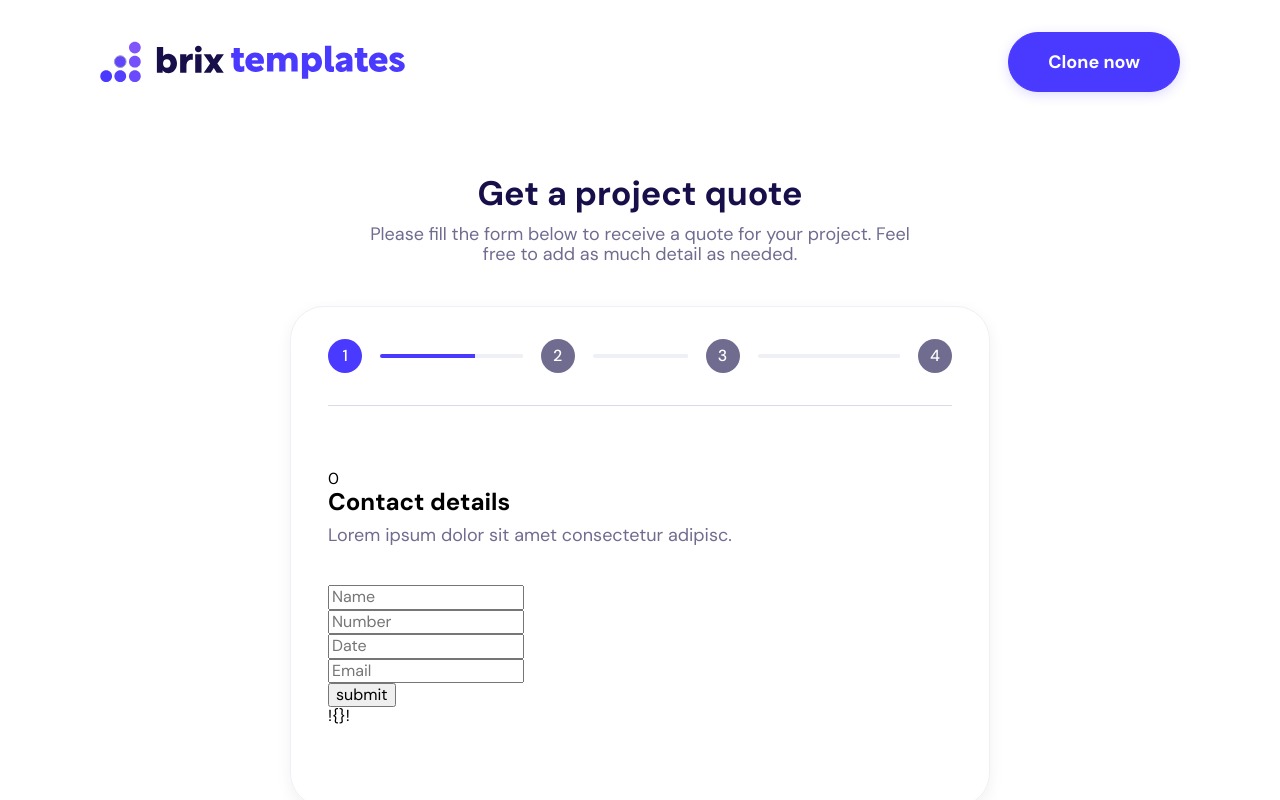
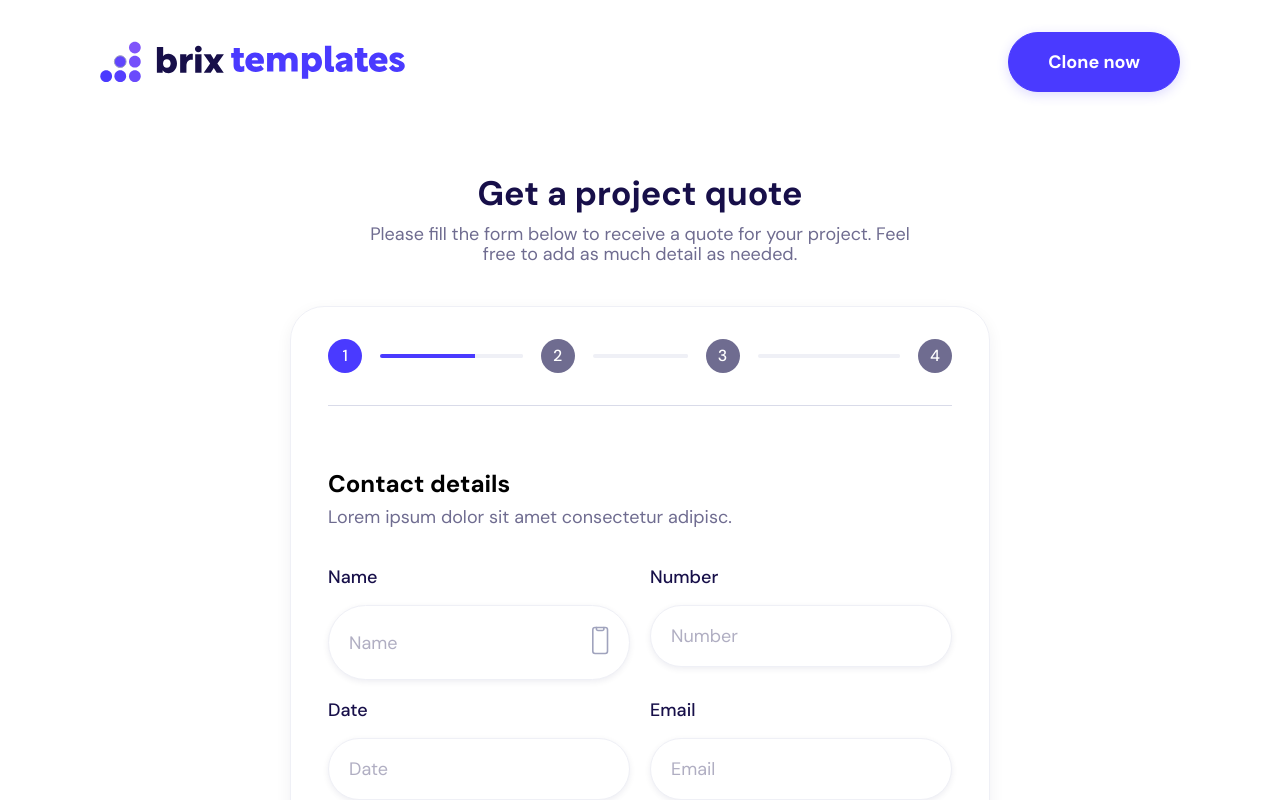
Before and after one commit to Vladislav-Chistyakov/Multi-step-Form, a Vue app: page / in a window 1280 px wide. Shown: the top 800 px of the page. Built offline with nearby package versions, Linux system fonts and the light colour scheme.

Commit message:
Стилизовал input

```diff
--- a/src/components/main/StepByStepForm/index.vue
+++ b/src/components/main/StepByStepForm/index.vue
@@ -67,9 +67,6 @@ export default {
             </div>
           </li>
         </ul>
-        <div>
-          {{ step }}
-        </div>
         <div class="steps-block__card-main">
           <h2 class="steps-block__card-main-title">
             <slot name="title"></slot>
--- a/src/components/main/Steps/StepInputs.vue
+++ b/src/components/main/Steps/StepInputs.vue
@@ -55,17 +55,28 @@ export default {
 </script>
 
 <template>
-<div>
-  <UIInput placeholder="Name" :disabled="false" v-model:value="form.inputName"/>
-  <UIInput placeholder="Number" :disabled="false" v-model:value="form.inputNumber"/>
-  <UIInput placeholder="Date" :disabled="false" v-model:value="form.inputDate"/>
-  <UIInput placeholder="Email" :disabled="false" v-model:value="form.inputEmail"/>
-  <button @click.prevent="myEvents">
-    submit
-  </button>
+<div class="list">
+  <UIInput :suffix="true" label="Name" placeholder="Name" :disabled="false" v-model:value="form.inputName">
+    <template #suffix>
+      <div>
+        <svg width="17" height="29" viewBox="0 0 17 29" fill="none" xmlns="http://www.w3.org/2000/svg">
+          <path d="M13.2434 1.51172H3.06946C1.82082 1.51172 0.808594 2.52394 0.808594 3.77259V25.2508C0.808594 26.4995 1.82082 27.5117 3.06946 27.5117H13.2434C14.492 27.5117 15.5042 26.4995 15.5042 25.2508V3.77259C15.5042 2.52394 14.492 1.51172 13.2434 1.51172Z" stroke="#A0A3BD" stroke-width="1.6" stroke-linecap="round" stroke-linejoin="round"/>
+          <path d="M11.8595 1.51172V2.99295C11.8595 3.38579 11.7035 3.76255 11.4257 4.04033C11.1479 4.31812 10.7711 4.47418 10.3783 4.47418H5.9346C5.54175 4.47418 5.165 4.31812 4.88721 4.04033C4.60943 3.76255 4.45337 3.38579 4.45337 2.99295V1.51172" stroke="#A0A3BD" stroke-width="1.6" stroke-linecap="round" stroke-linejoin="round"/>
+        </svg>
+      </div>
+    </template>
+  </UIInput>
+  <UIInput label="Number" placeholder="Number" :disabled="false" v-model:value="form.inputNumber"/>
+  <UIInput label="Date" placeholder="Date" :disabled="false" v-model:value="form.inputDate"/>
+  <UIInput label="Email" placeholder="Email" :disabled="false" v-model:value="form.inputEmail"/>
 </div>
 </template>
 
-<style scoped>
+<style>
+.list {
+  display: grid;
+  gap: 20px;
+  grid-template-columns: 1fr 1fr;
+}
 
 </style>
--- a/src/components/main/steps.js
+++ b/src/components/main/steps.js
@@ -12,13 +12,13 @@ export const steps = [
     },
     {
         component: stepCheckbox,
-        title: '',
-        description: ''
+        title: 'Our services',
+        description: 'Please select which service you are interested in.'
     },
     {
         component: stepRadio,
-        title: '',
-        description: ''
+        title: 'What’s your project budget?',
+        description: 'Please select the project budget range you have in mind.'
     },
     {
         component: stepSubmit,
--- a/src/components/ui/inputs/Input.vue
+++ b/src/components/ui/inputs/Input.vue
@@ -11,10 +11,6 @@ export default {
       type: [String, Number, Object],
       default: ''
     },
-    // value: {
-    //   type: [String, Number, Object],
-    //   default: ''
-    // },
     placeholder: {
       type: String,
       default: ''
@@ -23,26 +19,89 @@ export default {
       type: String,
       default: ''
     },
+    type: {
+      type: String,
+      default: ''
+    },
+    suffix: {
+      type: Boolean,
+      default: false
+    },
+    customClassBlockInput: {
+      type: String,
+      default: ''
+    }
   },
   data () {
     return {
-      // inputValue: this.value || ''
     }
   },
 }
 </script>
 
 <template>
-  <div>
-    <label></label>
-    <input :disabled="disabled"
-           :value="value"
-           :placeholder="placeholder"
-           @input.prevent="$emit('update:value', $event.target.value)"
-    />
+  <div class="ui-input">
+    <label class="ui-input__label">{{ label }}</label>
+    <div :class="[customClassBlockInput ? `ui-input__block ${customClassBlockInput}` : 'ui-input__block']">
+      <input :disabled="disabled"
+             :value="value"
+             :placeholder="placeholder"
+             @input.prevent="$emit('update:value', $event.target.value)"
+             class="ui-input__input"
+      />
+      <div v-if="suffix" class="ui-input__block-suffix">
+        <slot name="suffix">
+          *
+        </slot>
+      </div>
+    </div>
   </div>
 </template>
 
-<style scoped>
+<style>
+.ui-input {
+}
 
+.ui-input__label {
+  display: block;
+  color: #170F49;
+  font-size: 18px;
+  font-weight: 500;
+  line-height: 20px;
+  text-align: left;
+  margin-bottom: 18px;
+}
+
+.ui-input__block {
+  display: flex;
+  flex-direction: row;
+  align-items: center;
+  gap: 10px;
+  border: 1px solid #EFF0F6;
+  border-radius: 46px;
+  padding: 20px;
+  background-color: #fff;
+  box-shadow: 0 2px 6px 0 #13124212;
+}
+
+.ui-input__input {
+  font-size: 18px;
+  font-weight: 400;
+  line-height: 20px;
+
+  display: block;
+  border: 0;
+  border-radius: 0;
+  color: #6F6C90;
+  outline: none;
+  padding: 0;
+  width: 100%;
+}
+.ui-input__input::placeholder {
+  color: rgba(111, 108, 144, 0.55);
+}
+
+
+.ui-input__block-suffix {
+}
 </style>
```
